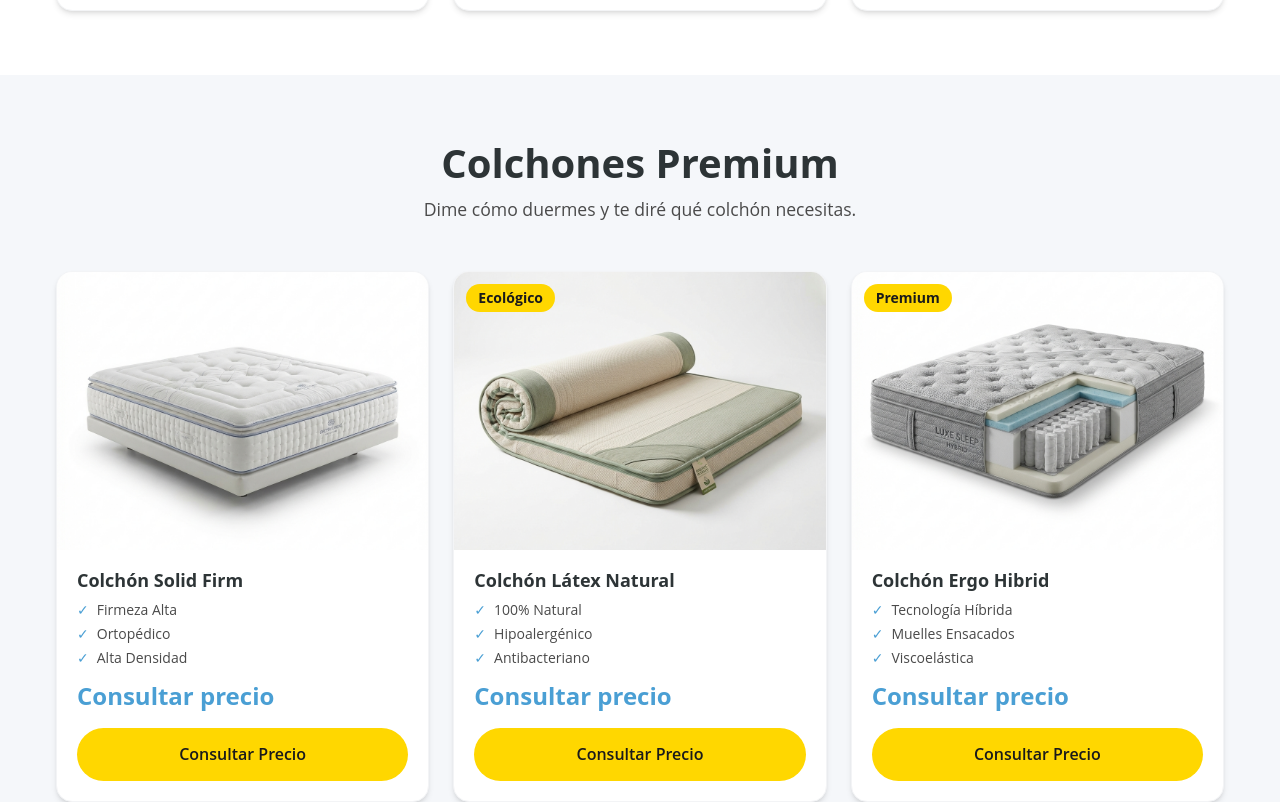
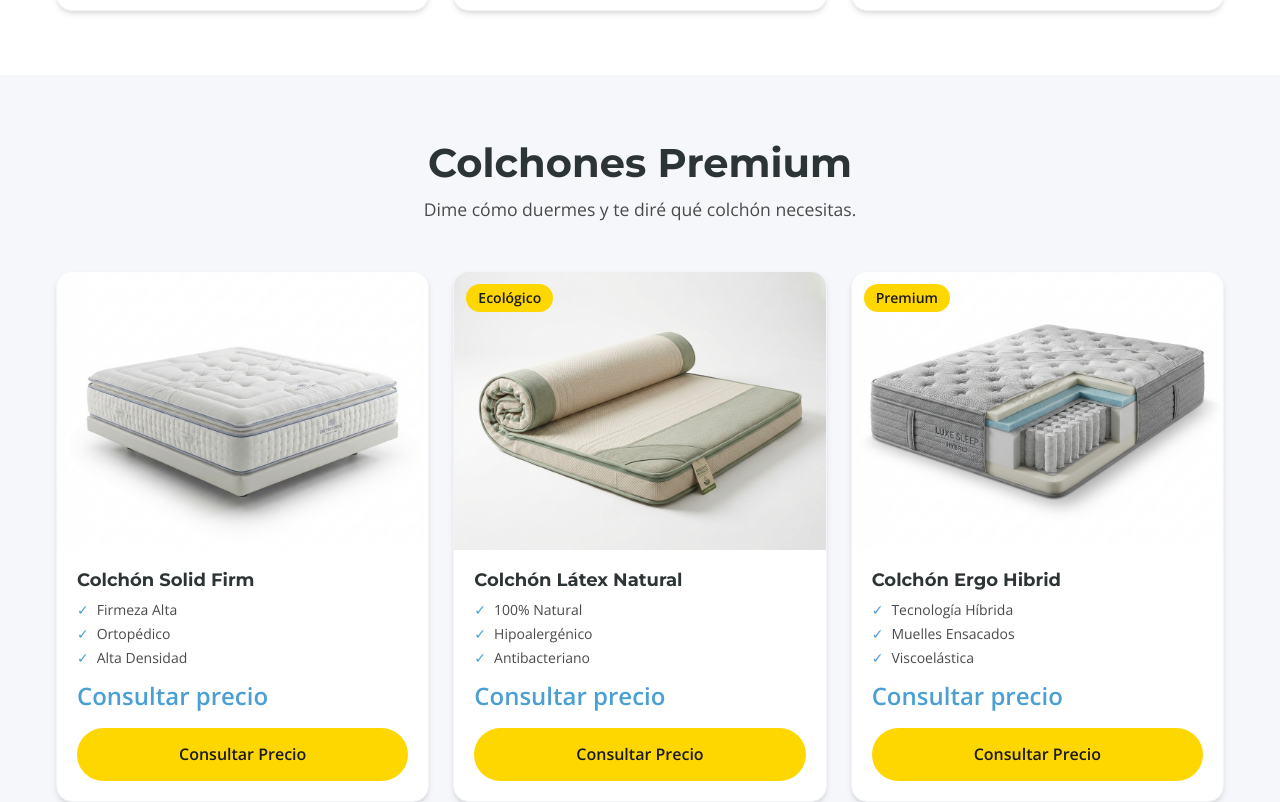
Before and after one commit to nordinrais/belcolchon-web, a Next.js app: page / in a window 1280 px wide. Shown: the part 2280-3082 px from the top of the page. Built offline with nearby package versions, Linux system fonts and the light colour scheme.

Commit message:
fix: Optimizando orden de imports CSS para build limpio

```diff
--- a/src/app/globals.css
+++ b/src/app/globals.css
@@ -1,5 +1,5 @@
+@import url('https://fonts.googleapis.com/css2?family=Montserrat:wght@400;600;700;800&family=Open+Sans:wght@400;500;600&display=swap');
 @import "tailwindcss";
-@import url('https://fonts.googleapis.com/css2?family=Montserrat:wght@400;600;700;800&family=Open+Sans:wght@400;500;600&display=swap');
 
 /* ========================================
    BELCOLCHON - Design Tokens
```
